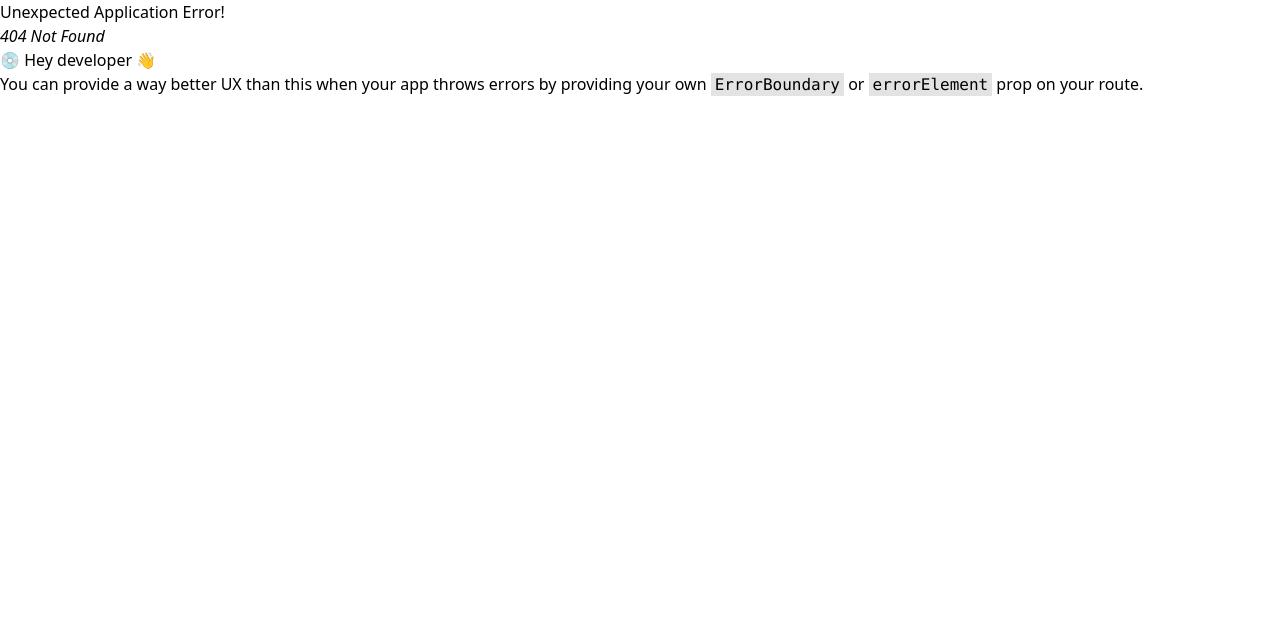
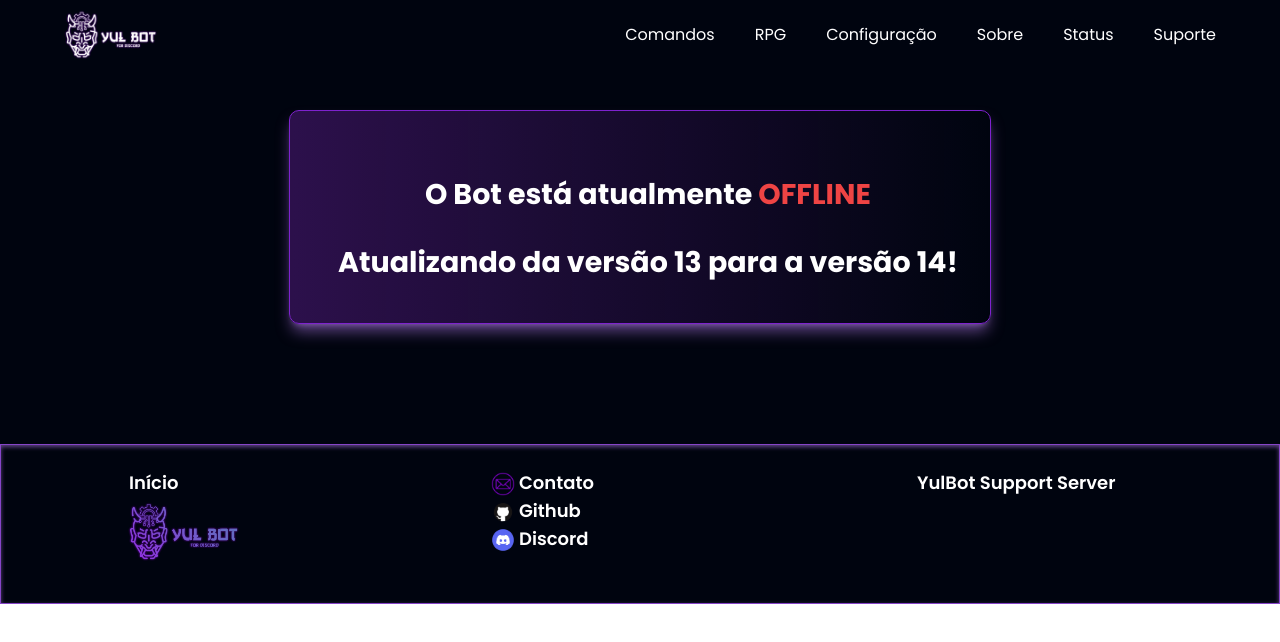
Before and after one commit to Enzzzzz/YulbotSite, a React (Vite) app: page /stats in a window 1280 px wide. Before the commit this address had no page. Shown: the top 642 px of the page. Built offline with nearby package versions, Linux system fonts and the light colour scheme.

Commit message:
Status page

```diff
--- a/src/constants/index.js
+++ b/src/constants/index.js
@@ -15,4 +15,8 @@ export const navLinks = [
     id: "sobre",
     title: "Sobre",
   },
+  {
+    id: "stats",
+    title: "Status",
+  },
 ];
--- a/src/main.jsx
+++ b/src/main.jsx
@@ -8,6 +8,7 @@ import Suporte from './routes/Suporte'
 import Home from './routes/Home'
 import './index.css'
 import RPG from './routes/RPG'
+import Status from './routes/Status'
 
 
 const router = createBrowserRouter([
@@ -38,6 +39,10 @@ const router = createBrowserRouter([
   {
     path: '/rpg',
     element: <RPG />
+  },
+  {
+    path: '/stats',
+    element: <Status />
   }
 ]);
 
--- /dev/null
+++ b/src/routes/Status.jsx
@@ -0,0 +1,43 @@
+import React from "react";
+import Navbar from "../Layout/Navbar";
+import Footer from "../Layout/Footer";
+
+function Suporte() {
+  return (
+    <div className={`bg-primary w-full overflow-hidden'`}>
+      <div className={`sm:px-16 px-6 flex justify-center items-center`}>
+        <div className={`xl:max-w-[1280px] w-full`}>
+          <Navbar />
+        </div>
+      </div>
+      <div className={`bg-primary w-full overflow-hidden'`}>
+        <div
+          className={`flex w-full items-center md:ml-0 ml-0 sm:ml-32 mt-10 pb-24 md:flex-col text-white `}
+        >
+          <div className="flex px-4 sm:px-8 md:px-16 items center flex-row">
+            <div className="h-[100%] w-[100%] shadow-purple-400/50 shadow-lg hover:shadow-xl hover:shadow-purple-400/50 flex flex-row items-center bg-gradient-to-r from-purple-900/50 rounded-[10px] mb-2 border-purple-700 border">
+              <div className="flex flex-col items-center md:scale-[95%]">
+                <p
+                  className={`font-poppins font-normal text-center text-dimWhite leading-[30.8px] mr-4 ml-2 md:ml-8 mt-4 sm:mt-8 md:mt-16 sm:text-2xl md:text-3xl text-2xl mb-10`}
+                >
+                  <span className=" text-white font-bold pb-5">
+                    O Bot está atualmente{" "}
+                    <span className="text-red-500 font-bold "> OFFLINE </span>
+                  </span>
+                  <br />
+                  <br />
+                  <span className=" text-white font-bold pb-5">
+                    Atualizando da versão 13 para a versão 14!
+                  </span>
+                </p>
+              </div>
+            </div>
+          </div>
+        </div>
+      </div>
+      <Footer />
+    </div>
+  );
+}
+
+export default Suporte;
```
